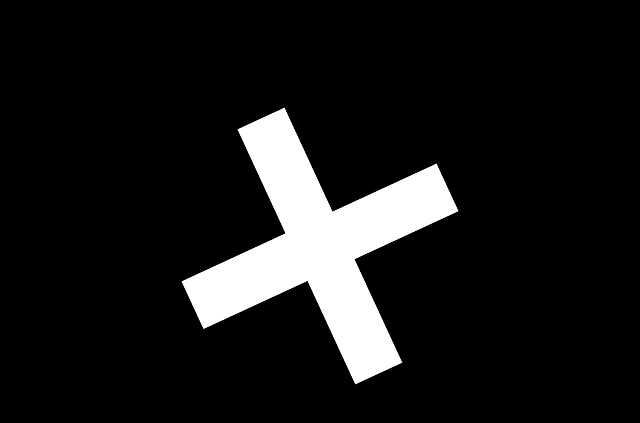
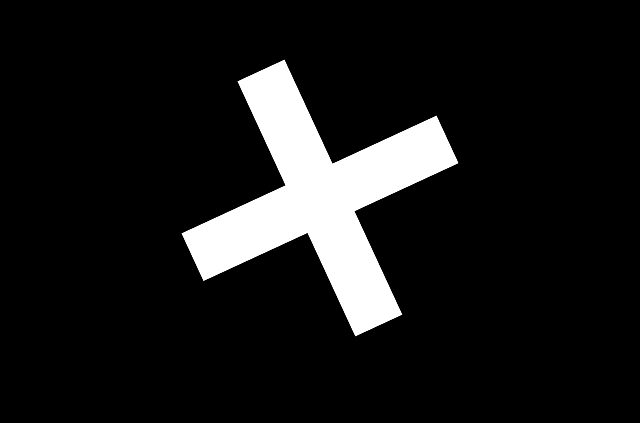
Before and after one commit to hharris56/gain.online, a Next.js app: page / in a window 1280 px wide. Shown: the part 147-570 px from the top of the page, without its empty margins (320-960 px from the left). Built offline with nearby package versions, Linux system fonts and the light colour scheme.

Commit message:
center landing logo

```diff
--- a/src/app/landing.css
+++ b/src/app/landing.css
@@ -49,7 +49,7 @@
     flex-direction: column;
     justify-content: center;
     align-items: center;
-    min-height: 97vh;
+    min-height: 85vh;
 }
 
 .landing-logo{
```
